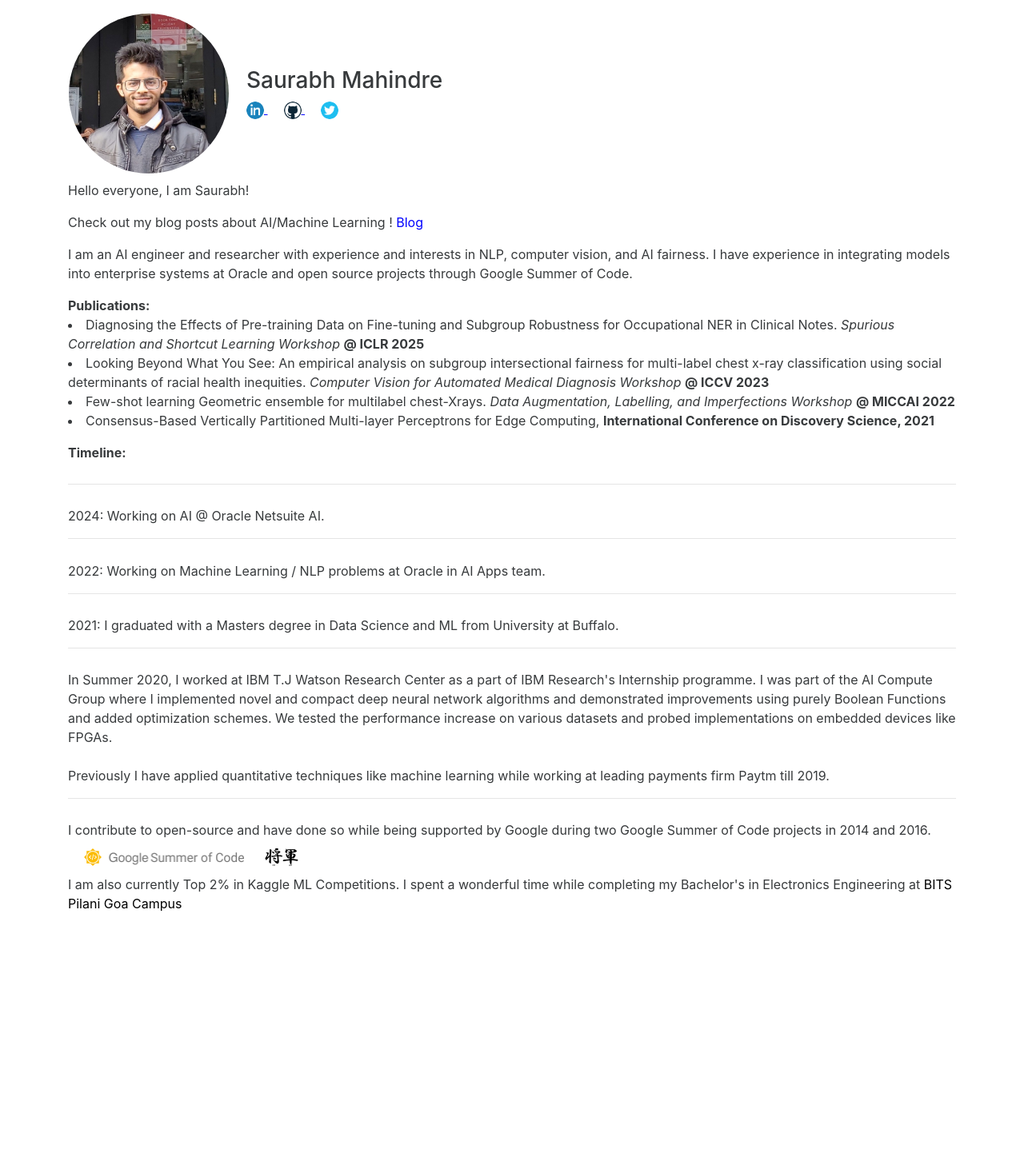
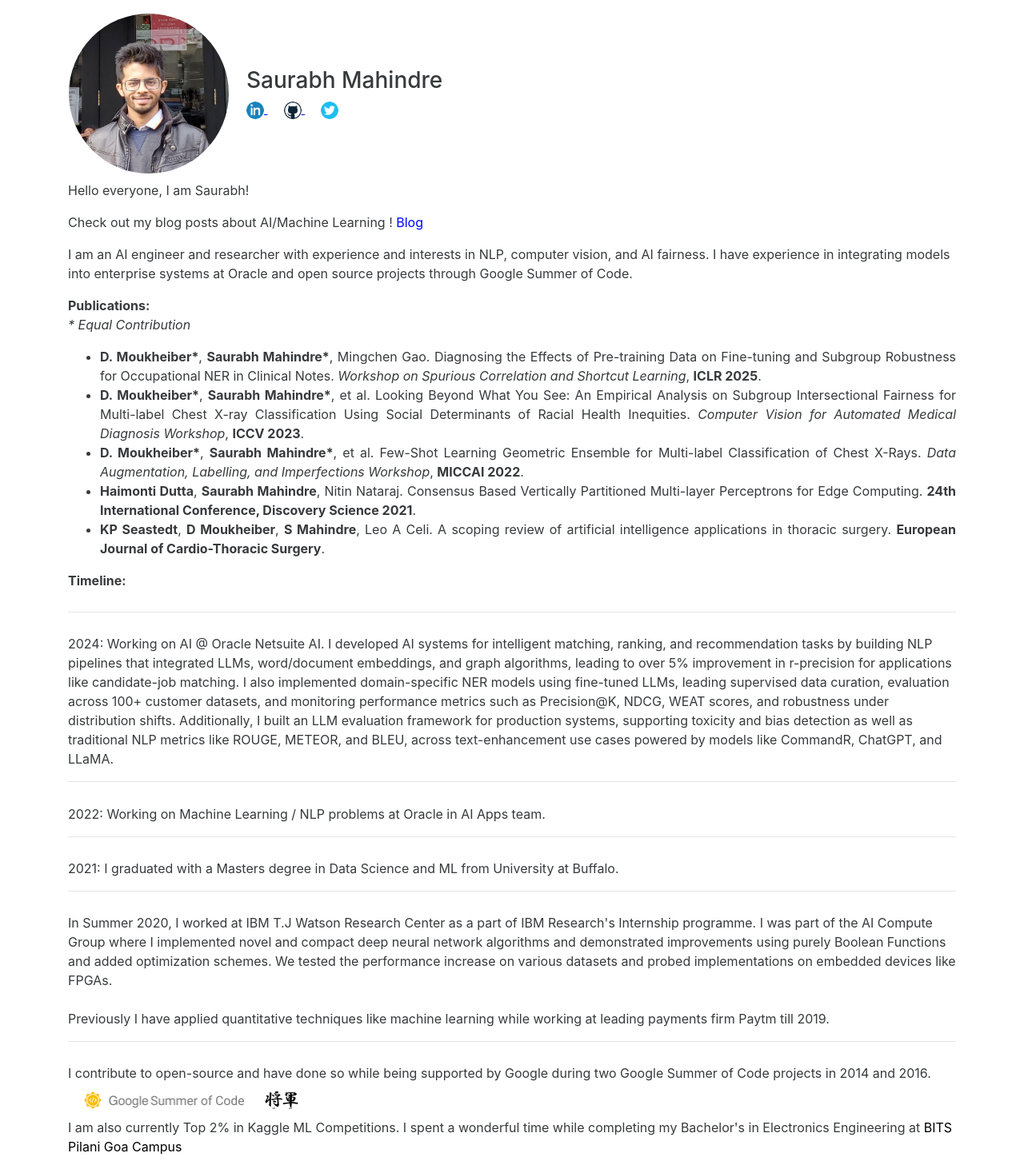
Before and after one commit to Saurabh7/Saurabh7.github.io, a Jekyll site: the page index.html, which Jekyll copies as it is, in a window 1280 px wide. Shown: the whole page at 80% size. Built offline with Jekyll 4.4.1, drawn with Linux system fonts in a browser that asks for light colours; before the commit the page ends 1158 px from its top, so only the background shows below that.

Commit message:
Add author names

```diff
--- a/index.html
+++ b/index.html
@@ -92,16 +92,34 @@ I am an AI engineer and researcher with experience and interests in NLP, compute
 <br>
 </p>
 <b> Publications: </b>
-
-<li> Diagnosing the Effects of Pre-training Data on Fine-tuning and Subgroup Robustness for Occupational NER in Clinical Notes.
- <i>  Spurious Correlation and Shortcut Learning Workshop </i> <b>@ ICLR 2025 </b></li>
-<li>  Looking Beyond What You See: An empirical analysis on subgroup intersectional fairness for multi-label chest x-ray classification using social determinants of racial health inequities. <i> Computer Vision for Automated Medical Diagnosis Workshop </i> <b> @ ICCV 2023  </b>
-<li> Few-shot learning Geometric ensemble for multilabel chest-Xrays. <i> Data Augmentation, Labelling, and Imperfections Workshop </i> <b> @ MICCAI 2022  </b>
-</li>
-<li>
-Consensus-Based Vertically Partitioned Multi-layer Perceptrons for Edge Computing, <b>International Conference on Discovery Science, 2021 </b>
-</li>
-
+  <p><em>* Equal Contribution</em></p>
+  <ul style="text-align: justify;">
+    <li>
+      <strong>D. Moukheiber*</strong>, <strong>Saurabh Mahindre*</strong>, Mingchen Gao.
+      Diagnosing the Effects of Pre-training Data on Fine-tuning and Subgroup Robustness for Occupational NER in Clinical Notes.
+      <em>Workshop on Spurious Correlation and Shortcut Learning</em>, <strong>ICLR 2025</strong>.
+    </li>
+    <li>
+      <strong>D. Moukheiber*</strong>, <strong>Saurabh Mahindre*</strong>, et al.
+      Looking Beyond What You See: An Empirical Analysis on Subgroup Intersectional Fairness for Multi-label Chest X-ray Classification Using Social Determinants of Racial Health Inequities.
+      <em>Computer Vision for Automated Medical Diagnosis Workshop</em>, <strong>ICCV 2023</strong>.
+    </li>
+    <li>
+      <strong>D. Moukheiber*</strong>, <strong>Saurabh Mahindre*</strong>, et al.
+      Few-Shot Learning Geometric Ensemble for Multi-label Classification of Chest X-Rays.
+      <em>Data Augmentation, Labelling, and Imperfections Workshop</em>, <strong>MICCAI 2022</strong>.
+    </li>
+    <li>
+      <strong>Haimonti Dutta</strong>, <strong>Saurabh Mahindre</strong>, Nitin Nataraj.
+      Consensus Based Vertically Partitioned Multi-layer Perceptrons for Edge Computing.
+      <strong>24th International Conference, Discovery Science 2021</strong>.
+    </li>
+    <li>
+      <strong>KP Seastedt</strong>, <strong>D Moukheiber</strong>, <strong>S Mahindre</strong>, Leo A Celi.
+      A scoping review of artificial intelligence applications in thoracic surgery.
+      <strong>European Journal of Cardio-Thoracic Surgery</strong>.
+    </li>
+  </ul>
 </p>
 
 </p>
@@ -113,6 +131,8 @@ Consensus-Based Vertically Partitioned Multi-layer Perceptrons for Edge Computin
 <br/>
 <p>
   2024: Working on AI @ Oracle Netsuite AI.
+
+  I developed AI systems for intelligent matching, ranking, and recommendation tasks by building NLP pipelines that integrated LLMs, word/document embeddings, and graph algorithms, leading to over 5% improvement in r-precision for applications like candidate-job matching. I also implemented domain-specific NER models using fine-tuned LLMs, leading supervised data curation, evaluation across 100+ customer datasets, and monitoring performance metrics such as Precision@K, NDCG, WEAT scores, and robustness under distribution shifts. Additionally, I built an LLM evaluation framework for production systems, supporting toxicity and bias detection as well as traditional NLP metrics like ROUGE, METEOR, and BLEU, across text-enhancement use cases powered by models like CommandR, ChatGPT, and LLaMA.
 
 <br/>
   <hr>
```
